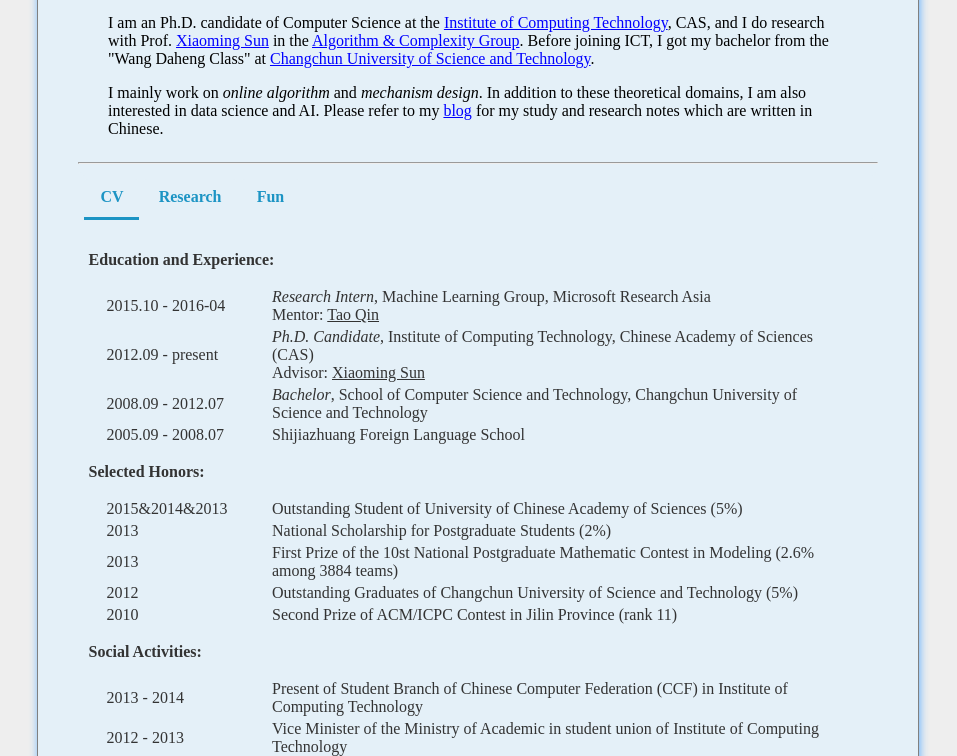
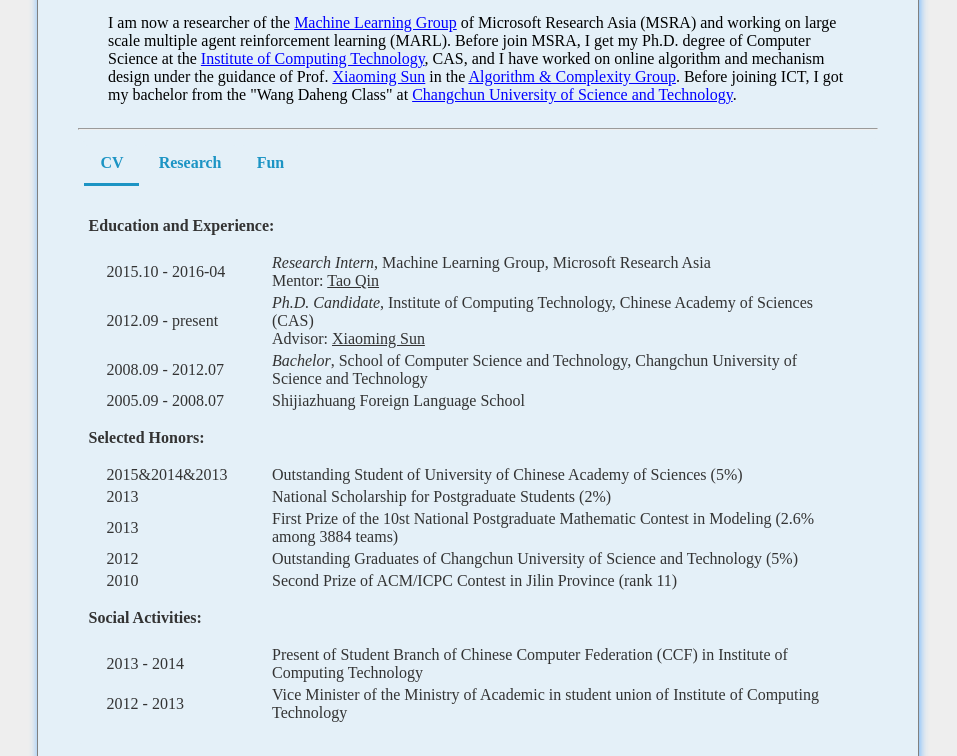
Before and after one commit to jialrs/jialrs.github.io, a plain HTML site: page home/index.html in a window 1280 px wide. Shown: the part 344-1100 px from the top of the page, without its empty margins (162-1119 px from the left). Drawn offline with nearby package versions, Linux system fonts and the light colour scheme; some packages are replaced by stand-ins of ours.

Commit message:
update profile

```diff
--- a/home/index.html
+++ b/home/index.html
@@ -46,9 +46,9 @@
                 <br>
                 <br>
                 <b style="color:#1c94c4">Office:</b>
-                <br>&nbsp;&nbsp; Room 812, 8th Floor
-                <br>&nbsp;&nbsp; Institute of Computing Technology, CAS
-                <br>&nbsp;&nbsp; No.6 Kexueyuan South Road Zhongguancun
+                <br>&nbsp;&nbsp; 13406, 13F
+                <br>&nbsp;&nbsp; Microsoft Research Asia
+                <br>&nbsp;&nbsp; Tower 2, No.5 Danling Street
                 <br>&nbsp;&nbsp; Haidian District, Beijing, China
             </div>
         </div>
@@ -57,11 +57,10 @@
         <hr>
 
         <div style="display: inline-block;padding-left:30px; padding-right:25px;">
-        <p>I am an Ph.D. candidate of Computer Science at the <a href="http://english.ict.cas.cn/"> Institute of Computing Technology</a>, CAS, and I do research with Prof. <a href="http://www.carch.ac.cn/~xmsun/xmsun.htm">Xiaoming Sun</a> in the <a href="http://theory.ict.ac.cn/">Algorithm & Complexity Group</a>.
-        Before joining ICT, I got my bachelor from the "Wang Daheng Class" at <a href="http://ieec.cust.edu.cn/">Changchun University of Science and Technology</a>.
-        </p>
-        <p>I mainly work on <em>online algorithm</em> and <em>mechanism design</em>. In addition to these theoretical domains,
-        I am also interested in data science and AI. Please refer to my <a href="https://footprint-jialrs.rhcloud.com/">blog</a> for my study and research notes which are written in Chinese.
+		<p>I am now a researcher of the <a href="https://www.microsoft.com/en-us/research/group/machine-learning-research-group/">Machine Learning Group</a> of Microsoft Research Asia (MSRA) and working on large scale multiple agent
+			reinforcement learning (MARL). Before join MSRA, I get my Ph.D. degree of Computer Science at the <a href="http://english.ict.cas.cn/"> Institute of Computing Technology</a>, CAS, and I have worked on online algorithm and
+			mechanism design under the guidance of Prof. <a href="http://theory.ict.ac.cn/sunxiaoming/">Xiaoming Sun</a> in the <a href="http://theory.ict.ac.cn/">Algorithm & Complexity Group</a>.
+        	Before joining ICT, I got my bachelor from the "Wang Daheng Class" at <a href="http://ieec.cust.edu.cn/">Changchun University of Science and Technology</a>.
         </p>
         </div>
 
```
